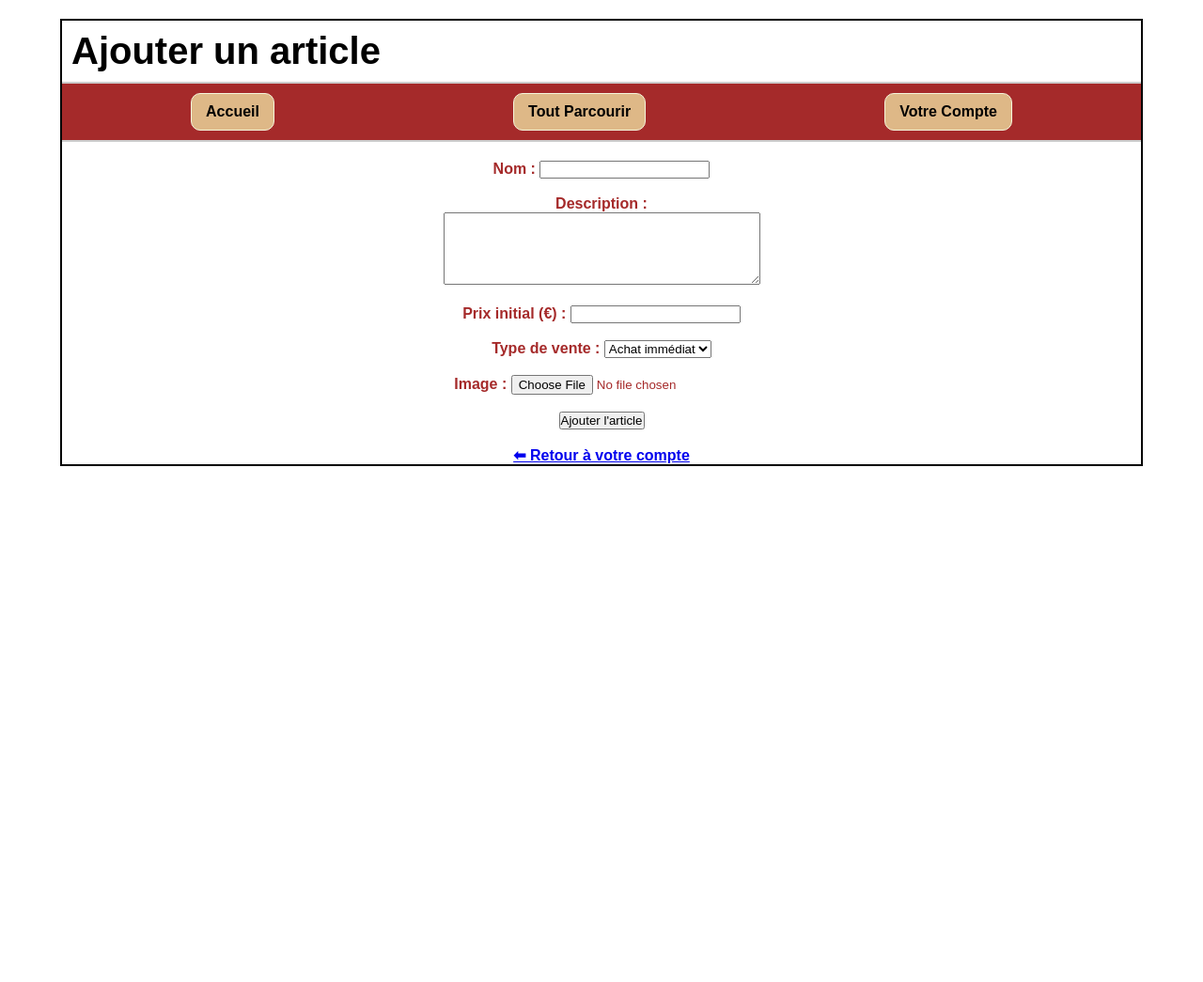
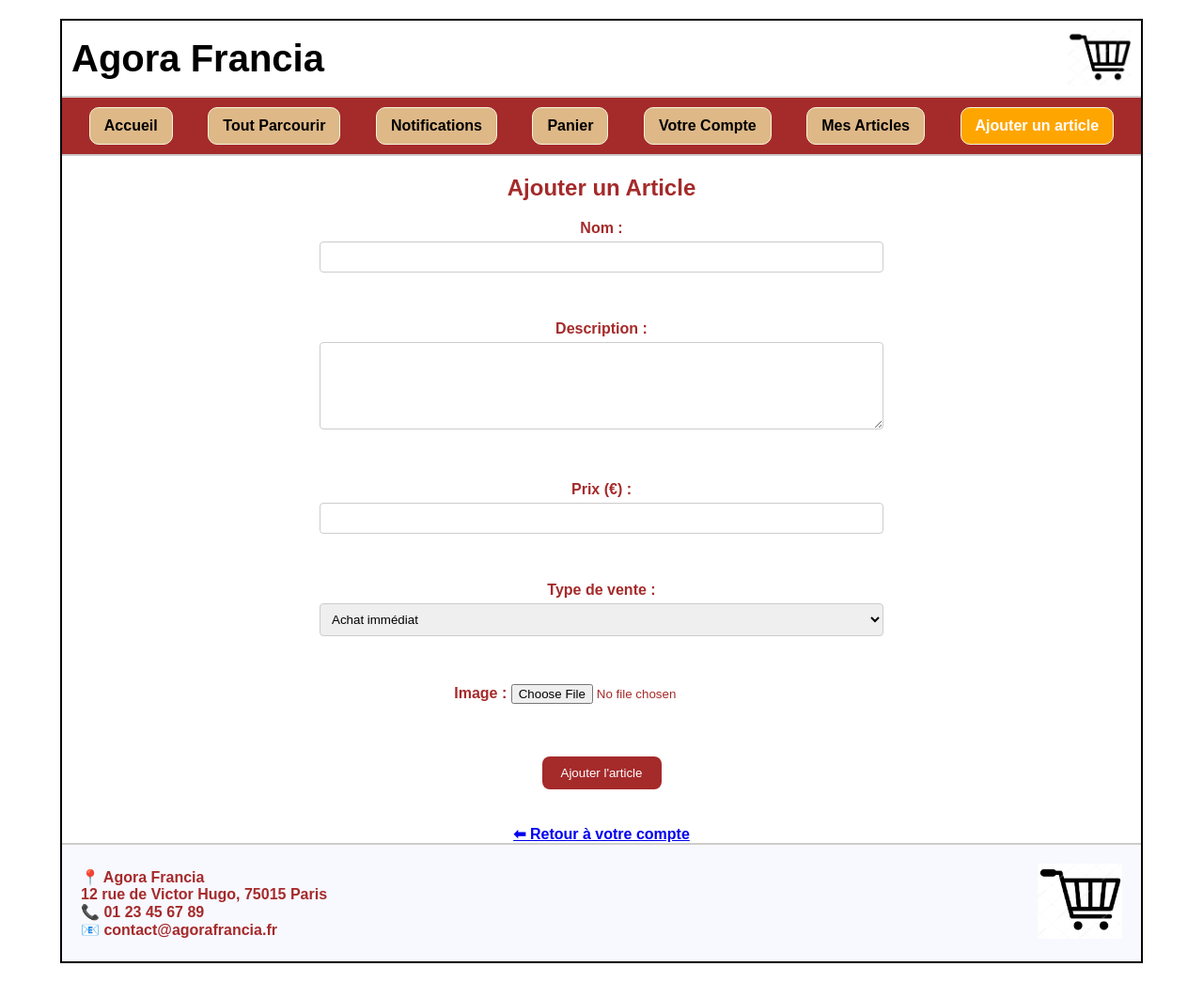
Before and after one commit to marsy21/web_dynamique_grp12_equipe5, a PHP site: page /ajouter_article.php in a window 1280 px wide. Shown: the whole page at 94% size. Before the commit the page ends 496 px from the top, so only its background shows below. Run offline with PHP 8.4, Linux system fonts and the light colour scheme; the visitor is signed in with stand-in values (Sample User, id 1); tables that the repository leaves empty hold one stand-in row (values such as "Sample post").

Commit message:
mes artciles

```diff
--- a/PagesWeb/ajouter_article.php
+++ b/PagesWeb/ajouter_article.php
@@ -19,7 +19,7 @@ $message = "";
 if ($_SERVER['REQUEST_METHOD'] === 'POST') {
     $nom = mysqli_real_escape_string($db, $_POST['nom'] ?? '');
     $description = mysqli_real_escape_string($db, $_POST['description'] ?? '');
-    $prix_initial = floatval($_POST['prix_initial'] ?? 0);
+    $prix = floatval($_POST['prix'] ?? 0);
     $type_vente = mysqli_real_escape_string($db, $_POST['type_vente'] ?? '');
 
     // Téléversement image (simplifié)
@@ -34,8 +34,8 @@ if ($_SERVER['REQUEST_METHOD'] === 'POST') {
     }
 
     // Insertion dans la base
-    $query = "INSERT INTO articles (nom, description, prix_initial, type_vente, id_vendeur)
-              VALUES ('$nom', '$description', $prix_initial, '$type_vente', $id_utilisateur)";
+    $query = "INSERT INTO articles (nom, description, prix, type_vente, id_vendeur, image_url)
+              VALUES ('$nom', '$description', $prix, '$type_vente', $id_utilisateur, '$image_url')";
     if (mysqli_query($db, $query)) {
         $message = "Article ajouté avec succès.";
     } else {
@@ -43,27 +43,44 @@ if ($_SERVER['REQUEST_METHOD'] === 'POST') {
     }
 }
 ?>
-
 <!DOCTYPE html>
 <html lang="fr">
 <head>
-    <meta charset="UTF-8">
-    <title>Ajouter un article</title>
+    <meta charset="UTF-8" />
+    <title>Ajouter un Article - Agora Francia</title>
     <link rel="stylesheet" href="style.css">
+    <style>
+        nav a[href="ajouter_article.php"] { background-color: orange; color: white; }
+        form { max-width: 600px; margin: 20px auto; }
+        label { display: block; margin-top: 15px; font-weight: bold; }
+        input[type="text"], input[type="number"], textarea, select {
+            width: 100%; padding: 8px; margin-top: 5px; border-radius: 4px; border: 1px solid #ccc;
+        }
+        button { margin-top: 20px; background-color: brown; color: white; padding: 10px 20px; border: none; border-radius: 8px; cursor: pointer; }
+        .error { color: red; }
+        .success { color: green; font-weight: bold; }
+    </style>
 </head>
 <body>
 <div class="wrapper">
     <header>
-            <h1>Ajouter un article</h1>
+        <h1>Agora Francia</h1>
+        <img src="Articles/Images/logo.png" alt="Logo Agora">
     </header>
 
     <nav>
         <a href="index.php">Accueil</a>
         <a href="toutparcourir.php">Tout Parcourir</a>
+        <a href="#">Notifications</a>
+        <a href="panier.php">Panier</a>
         <a href="votrecompte.php">Votre Compte</a>
+        <a href="mesarticles.php">Mes Articles</a>
+        <a href="ajouter_article.php">Ajouter un article</a>
     </nav>
 
     <section>
+        <h1>Ajouter un Article</h1>
+
          <?php if ($message): ?>
                 <p style="color:green;"><?= htmlspecialchars($message) ?></p>
             <?php endif; ?>
@@ -71,12 +88,12 @@ if ($_SERVER['REQUEST_METHOD'] === 'POST') {
             <form method="post" enctype="multipart/form-data">
                 <label>Nom : <input type="text" name="nom" required></label><br><br>
                 <label>Description :<br><textarea name="description" rows="5" cols="40" required></textarea></label><br><br>
-                <label>Prix initial (€) : <input type="number" name="prix_initial" step="0.01" required></label><br><br>
+                <label>Prix (€) : <input type="number" name="prix" step="0.01" required></label><br><br>
                 <label>Type de vente :
                     <select name="type_vente" required>
                         <option value="immediate">Achat immédiat</option>
                         <option value="negociation">Négociation</option>
-                        <option value="meilleure offre">Meilleure offre</option>
+                        <option value="enchere">Enchère</option>
                     </select>
                 </label><br><br>
                 <label>Image : <input type="file" name="image" accept="image/*"></label><br><br>
@@ -84,7 +101,23 @@ if ($_SERVER['REQUEST_METHOD'] === 'POST') {
             </form>
 
             <br><a href="votrecompte.php">⬅ Retour à votre compte</a>
+
+
     </section>
+
+    <footer>
+        <div class="footer-content">
+            <div class="footer-left">
+                <p>📍 Agora Francia</p>
+                <p>12 rue de Victor Hugo, 75015 Paris</p>
+                <p>📞 01 23 45 67 89</p>
+                <p>📧 contact@agorafrancia.fr</p>
+            </div>
+            <div class="footer-right">
+                <img src="Articles/Images/logo.png" alt="Logo Agora">
+            </div>
+        </div>
+    </footer>
 </div>
 </body>
 </html>
--- a/PagesWeb/panier.php
+++ b/PagesWeb/panier.php
@@ -117,7 +117,6 @@ if ($result) {
         .prix { color: purple; font-weight: bold; }
         .total { text-align: right; font-size: 1.3em; margin-top: 15px; }
         a.supprimer { color: red; text-decoration: none; font-weight: bold; }
-        a.supprimer:hover { text-decoration: underline; }
         .btn-payer {
             margin-top: 20px;
             background-color: brown;
```
Also changed, not shown: PagesWeb/mesarticles.php (+4 -11 lines), PagesWeb/Articles/Images/1748705020_Screenshot 2023-11-06 214055.png (added). Lines whose indentation alone changed are shown as unchanged.
